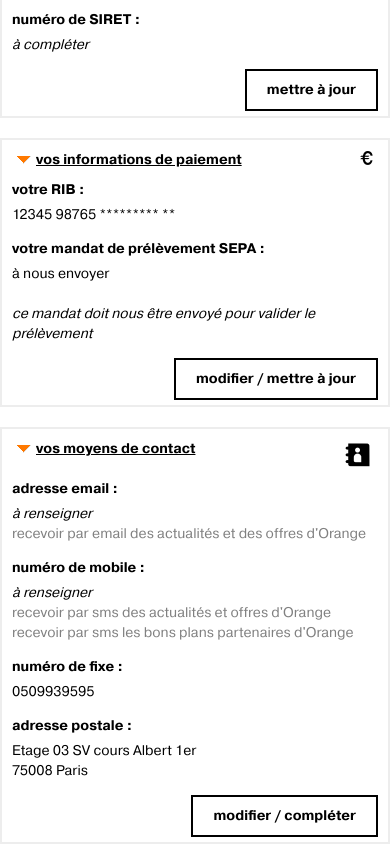
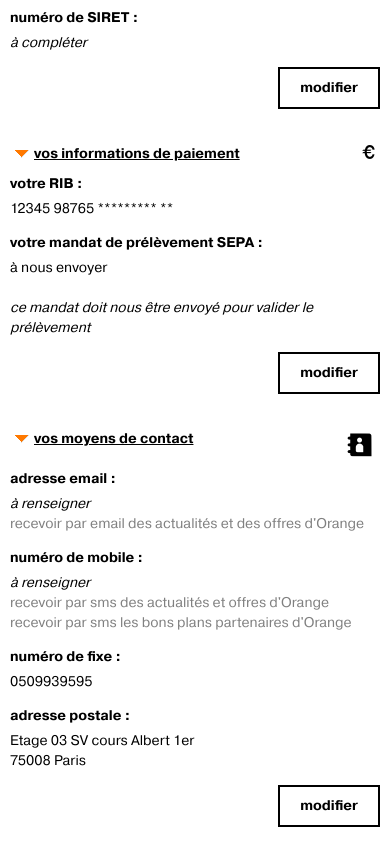
Before and after one commit to agnesbacconnier/newcarepro, a plain HTML site: page WebContent/compte.html in a window 390 px wide. Shown: the part 320-1164 px from the top of the page. Drawn offline with nearby package versions, Linux system fonts and the light colour scheme.

Commit message:
carre gris

```diff
--- a/WebContent/compte.html
+++ b/WebContent/compte.html
@@ -24,6 +24,16 @@
 <link rel="stylesheet" href="css/boost2015.css">
 <link rel="shortcut icon" type="image/ico" href="images/icon_opem.ico" />
 <!--<![endif]-->
+<style type="text/css">
+.tourGris{
+	border:2px solid #ededed;
+	padding-bottom:5px;
+}
+@media (max-width: 767px) {
+.tourGris{
+	border:none;}
+}
+</style>
 </head>
 <body>
 	<div class="container-fluid">
@@ -59,7 +69,7 @@
 					</div>
 
 					<div class="row">
-						<div class="col-xs-12" style="border:2px solid #ededed; padding-bottom:5px">
+						<div class="col-xs-12 tourGris" >
 							<div id="accordion-orange"
 								class="o-accordion o-accordion-orange-style panel-group" >
 								<div class="panel panel-default" >
@@ -94,7 +104,7 @@
 											</div>
 										</form>
 										<a class="btn btn-default pull-right" href="identite.html"
-											role="button">mettre à jour</a>
+											role="button">modifier</a>
 									</div>
 								</div>
 							</div>
@@ -102,7 +112,7 @@
 					</div>
 <br/>
 					<div class="row">
-						<div class="col-xs-12"  style="border:2px solid #ededed; padding-bottom:5px">
+						<div class="col-xs-12 tourGris">
 							<div id="accordion-orange"
 								class="o-accordion o-accordion-orange-style panel-group">
 								<div class="panel panel-default">
@@ -139,7 +149,7 @@
 											</div>
 										</form>
 										<a class="btn btn-default pull-right" href="infoPaiement.html"
-											role="button">modifier / mettre à jour</a>
+											role="button">modifier</a>
 									</div>
 								</div>
 							</div>
@@ -147,7 +157,7 @@
 					</div>
 <br/>
 					<div class="row">
-						<div class="col-xs-12"  style="border:2px solid #ededed; padding-bottom:5px">
+						<div class="col-xs-12 tourGris">
 							<div id="accordion-orange"
 								class="o-accordion o-accordion-orange-style panel-group">
 								<div class="panel panel-default">
@@ -212,8 +222,7 @@
 												<img src="assets/contact-tooltip.png">
 											</div>
 										</div>
-										<a class="btn btn-default pull-right" href="#" role="button">modifier
-											/ compléter</a>
+										<a class="btn btn-default pull-right" href="#" role="button">modifier</a>
 									</div>
 								</div>
 							</div>
@@ -221,7 +230,7 @@
 					</div>
 					<br/>
 					<div class="row">
-						<div class="col-xs-12"  style="border:2px solid #ededed; padding-bottom:5px">
+						<div class="col-xs-12 tourGris"">
 							<div id="accordion-orange"
 								class="o-accordion o-accordion-orange-style panel-group">
 								<div class="panel panel-default">
```
Also changed, not shown: WebContent/compteAvecSIRET.html (+19 -9 lines), WebContent/identite.html (+10 -0 lines), WebContent/infoPaiement.html (+12 -2 lines).
